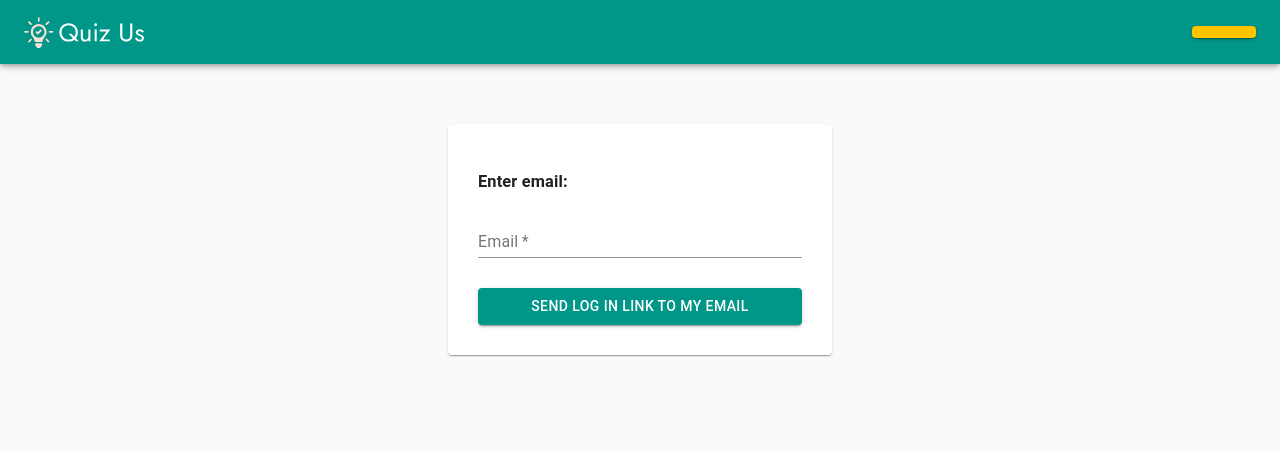
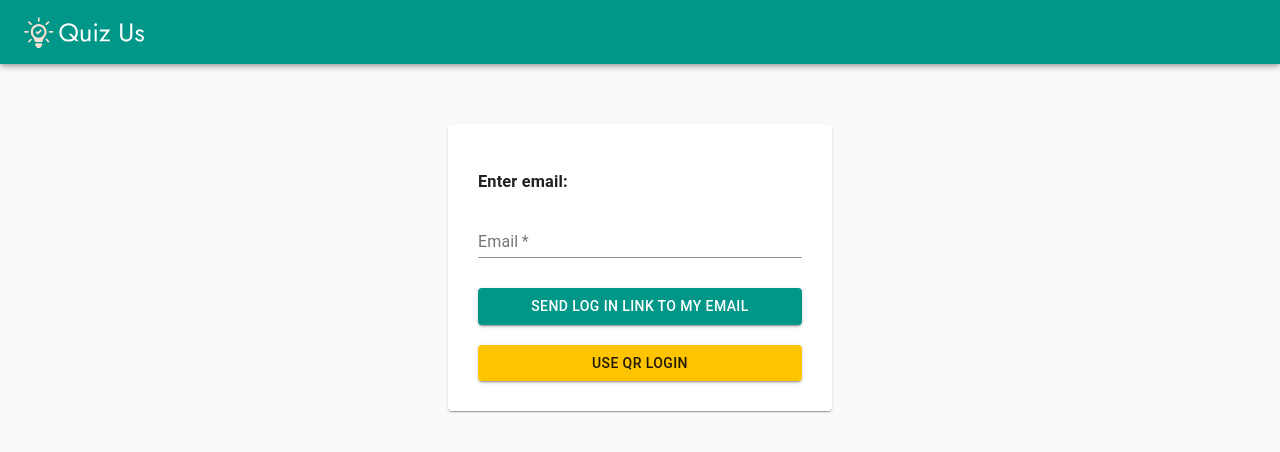
Before and after one commit to quiz-us/student-client, a React (Create React App) app: page / in a window 1280 px wide. Shown: the top 452 px of the page. Built offline with nearby package versions, Linux system fonts and the light colour scheme; no server answers; what slate-plain-serializer would draw is missing.

Commit message:
Add qr login

```diff
--- a/package.json
+++ b/package.json
@@ -15,6 +15,7 @@
     "react": "^16.8.6",
     "react-apollo": "^3.0.0",
     "react-dom": "^16.8.6",
+    "react-qr-reader": "^2.2.1",
     "react-router-dom": "^5.0.1",
     "react-scripts": "3.0.1",
     "slate": "^0.47.7",
--- a/src/App.js
+++ b/src/App.js
@@ -9,7 +9,7 @@ import teal from '@material-ui/core/colors/teal';
 import amber from '@material-ui/core/colors/amber';
 import { useQuery } from '@apollo/react-hooks';
 import Auth from './components/auth/Auth';
-import gql from 'graphql-tag';
+import { GET_CURRENT_STUDENT } from './components/queries/Student';
 import GlobalLoader from './components/app/GlobalLoader';
 import CssBaseline from '@material-ui/core/CssBaseline';
 
@@ -19,17 +19,6 @@ const theme = createMuiTheme({
     secondary: amber
   }
 });
-
-const GET_CURRENT_STUDENT = gql`
-  {
-    currentStudent {
-      firstName
-      lastName
-      email
-      id
-    }
-  }
-`;
 
 const App = () => {
   const { data, loading } = useQuery(GET_CURRENT_STUDENT);
--- a/src/components/auth/Auth.js
+++ b/src/components/auth/Auth.js
@@ -1,15 +1,7 @@
 import React, { useEffect } from 'react';
 import localforage from 'localforage';
-import gql from 'graphql-tag';
 import { useMutation } from '@apollo/react-hooks';
-
-const LOG_IN = gql`
-  mutation logInStudent($token: String!) {
-    logInStudent(token: $token) {
-      token
-    }
-  }
-`;
+import { LOG_IN } from '../queries/Student';
 
 export default ({ location: { search }, history }) => {
   const [logInStudent, { loading, error }] = useMutation(LOG_IN, {
--- a/src/components/auth/LogIn.js
+++ b/src/components/auth/LogIn.js
@@ -11,6 +11,7 @@ import Dialog from '@material-ui/core/Dialog';
 import DialogContent from '@material-ui/core/DialogContent';
 import DialogContentText from '@material-ui/core/DialogContentText';
 import DialogActions from '@material-ui/core/DialogActions';
+import QRAuth from './QRAuth';
 
 const styles = theme => {
   return {
@@ -41,6 +42,9 @@ const styles = theme => {
     },
     submitButton: {
       marginTop: '30px'
+    },
+    loginType: {
+      marginTop: '20px'
     }
   };
 };
@@ -58,6 +62,7 @@ const Login = ({ classes }) => {
     message: '',
     title: ''
   });
+  const [loginType, setLoginType] = useState('email');
 
   const { open, message, title } = dialogState;
   const [createLoginLink, { loading }] = useMutation(CREATE_LOGIN_LINK, {
@@ -103,9 +108,9 @@ const Login = ({ classes }) => {
     });
   };
 
-  return (
-    <div className={classes.root}>
-      <Card className={classes.formContainer}>
+  const renderLogin = () => {
+    if (loginType === 'email') {
+      return (
         <form className={classes.form} onSubmit={handleSubmit}>
           <h3>Enter email:</h3>
           <TextField
@@ -129,6 +134,25 @@ const Login = ({ classes }) => {
             </Button>
           )}
         </form>
+      );
+    } else if (loginType === 'qr') {
+      return <QRAuth />;
+    }
+    return null;
+  };
+
+  return (
+    <div className={classes.root}>
+      <Card className={classes.formContainer}>
+        {renderLogin()}
+        <Button
+          onClick={() => setLoginType('qr')}
+          className={classes.loginType}
+          color="secondary"
+          variant="contained"
+        >
+          Use QR Login
+        </Button>
       </Card>
       <Dialog open={open} onClose={handleClose} fullWidth={true} maxWidth="md">
         <DialogTitle>{title}</DialogTitle>
--- /dev/null
+++ b/src/components/auth/QRAuth.js
@@ -0,0 +1,50 @@
+import React from 'react';
+import QrReader from 'react-qr-reader';
+import localforage from 'localforage';
+import { useMutation } from '@apollo/react-hooks';
+import { QR_LOG_IN, GET_CURRENT_STUDENT } from '../queries/Student';
+import GlobalLoader from '../app/GlobalLoader';
+
+const QRAuth = () => {
+  const [qrLogInStudent, { loading, error }] = useMutation(QR_LOG_IN, {
+    onError: err => console.error('ERROR', err),
+    update: (cache, { data: { qrLogInStudent } }) => {
+      const { token, ...currentStudent } = qrLogInStudent;
+      if (token) {
+        localforage.setItem('__STUDENT_QUIZUS__', token).then(() => {
+          cache.writeQuery({
+            query: GET_CURRENT_STUDENT,
+            data: { currentStudent: currentStudent }
+          });
+        });
+      }
+    }
+  });
+
+  if (loading) {
+    return <GlobalLoader />;
+  }
+
+  const handleError = error => {
+    console.error(error);
+  };
+  const handleScan = data => {
+    console.log(data);
+    if (data) {
+      console.log('HERE', data);
+      qrLogInStudent({ variables: { qrCode: data } });
+    }
+  };
+  return (
+    <div>
+      <QrReader
+        delay={300}
+        onError={handleError}
+        onScan={handleScan}
+        style={{ width: '100%' }}
+      />
+    </div>
+  );
+};
+
+export default QRAuth;
--- a/src/components/nav/Nav.js
+++ b/src/components/nav/Nav.js
@@ -47,7 +47,6 @@ export default function Nav({ currentStudent = {} }) {
   const handleClose = () => {
     setAnchorEl(null);
   };
-
   return (
     <div className={classes.root}>
       <AppBar position="fixed" className={classes.appBar}>
@@ -57,7 +56,7 @@ export default function Nav({ currentStudent = {} }) {
               <Logo className={classes.logo} />
             </Link>
           </Typography>
-          {currentStudent && (
+          {currentStudent.firstName && (
             <React.Fragment>
               <Button
                 color="secondary"
--- /dev/null
+++ b/src/components/queries/Student.js
@@ -0,0 +1,32 @@
+import gql from 'graphql-tag';
+
+export const LOG_IN = gql`
+  mutation logInStudent($token: String!) {
+    logInStudent(token: $token) {
+      token
+    }
+  }
+`;
+
+export const QR_LOG_IN = gql`
+  mutation qrLogInStudent($qrCode: String!) {
+    qrLogInStudent(qrCode: $qrCode) {
+      token
+      firstName
+      lastName
+      email
+      id
+    }
+  }
+`;
+
+export const GET_CURRENT_STUDENT = gql`
+  {
+    currentStudent {
+      firstName
+      lastName
+      email
+      id
+    }
+  }
+`;
```
Also changed, not shown: 1 other file (tests, documents, lock files or other folders).
